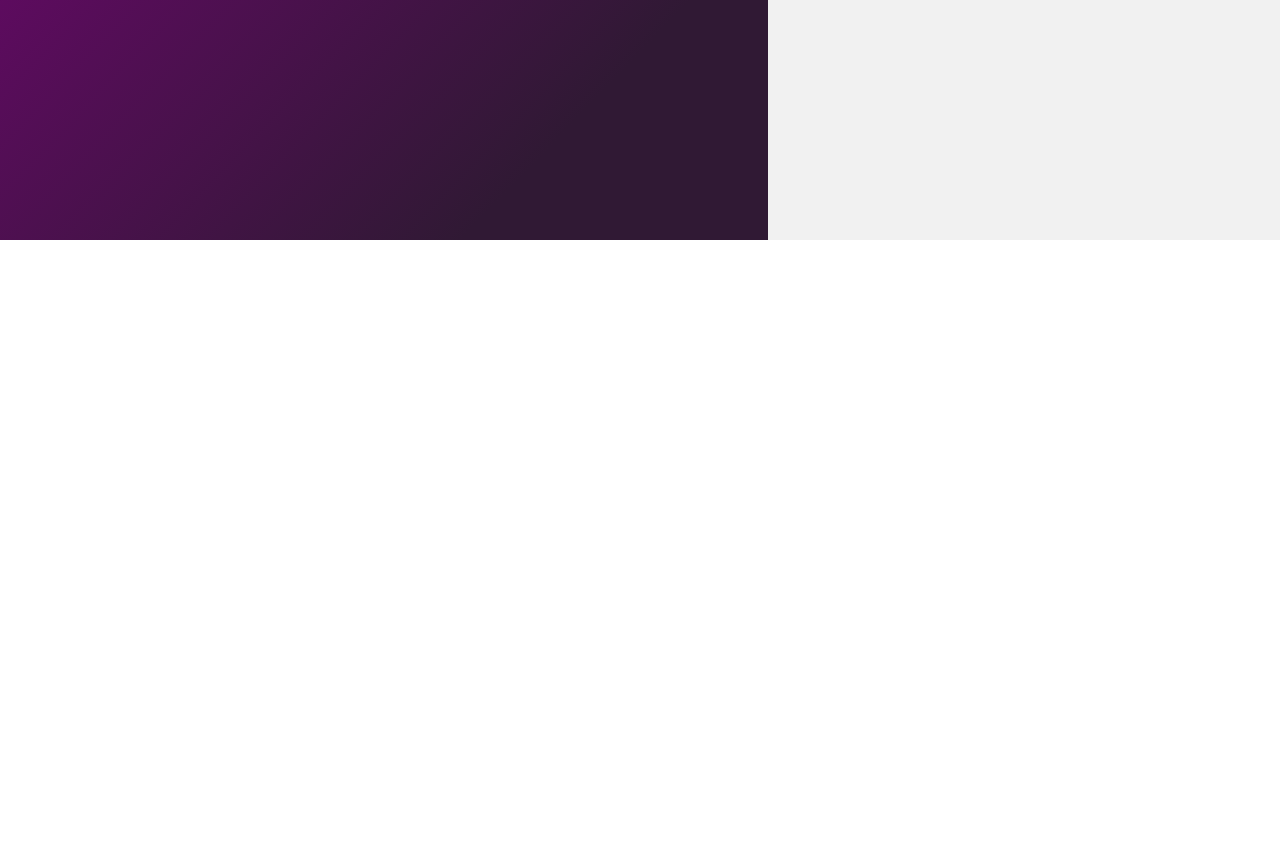
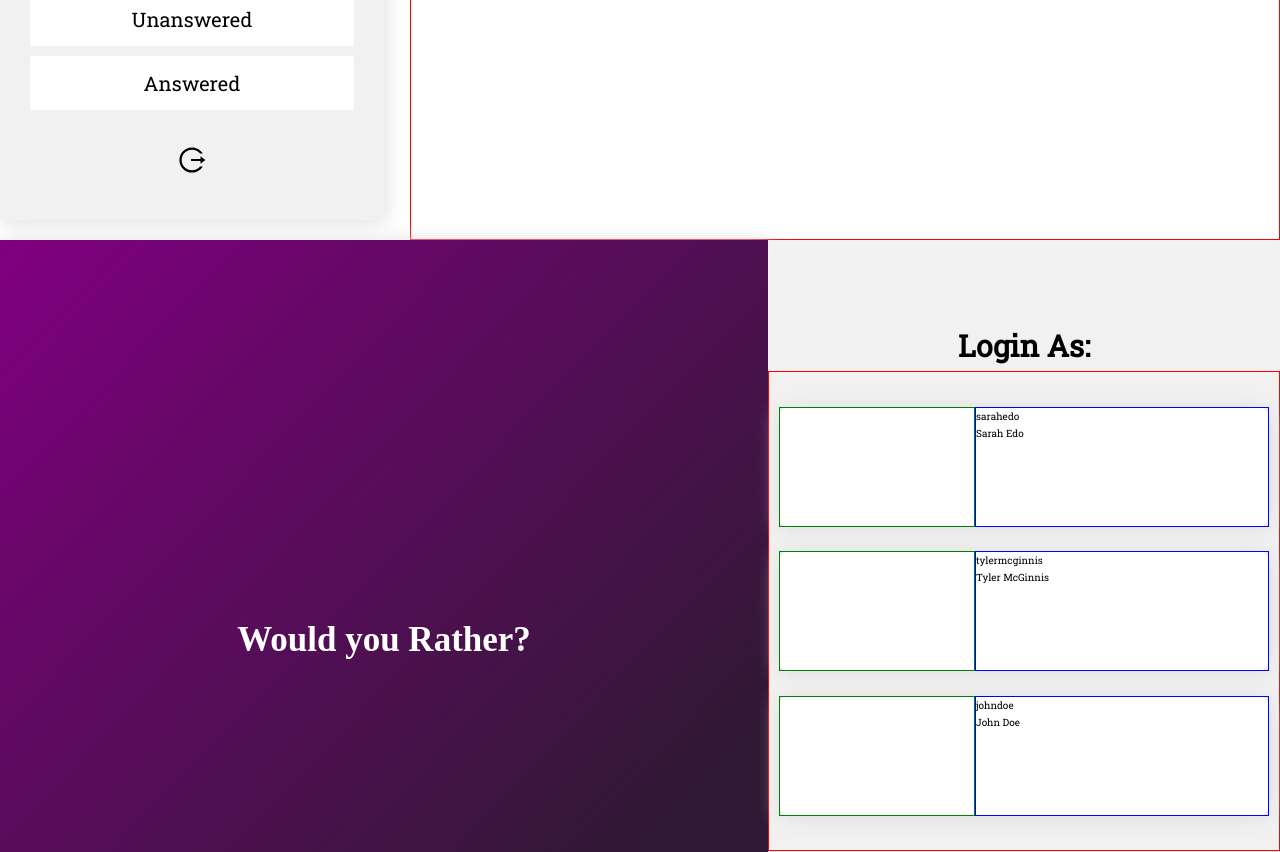
Before and after one commit to Haroonabdulrazaq/would-you-rather, a React (Create React App) app: page / in a window 1280 px wide. Shown: the part 560-1412 px from the top of the page. Before the commit the page ends 800 px from the top, so only its background shows below. Built offline with nearby package versions, Linux system fonts and the light colour scheme; a web font is replaced by a local one.

Commit message:
Authed User in to the App

```diff
--- /dev/null
+++ b/src/actions/authedUser.js
@@ -0,0 +1,8 @@
+export const SET_AUTHED_USER = 'SET_AUTHED_USER';
+
+export const authedUser = (id) => {
+  return {
+    type: SET_AUTHED_USER,
+    id
+  }
+}
--- a/src/actions/index.js
+++ b/src/actions/index.js
@@ -7,7 +7,6 @@ export function handleInitialData(){
   return async (dispatch)=>{
     return getInitialData()
       .then(({users, questions})=>{
-
         dispatch(getUsers(users))
         dispatch(getAllQuestions(questions))
       })
--- a/src/components/App.js
+++ b/src/components/App.js
@@ -1,6 +1,6 @@
 import React from 'react';
 import { connect } from 'react-redux';
-// import Home from './Home/Home';
+import Home from './Home/Home';
 import Login from './Login/Login';
 import './App.scss';
 import { handleInitialData } from '../actions';
@@ -8,14 +8,15 @@ import { handleInitialData } from '../actions';
 class App extends React.Component {
   componentDidMount(){
     this.props.handleInitialData();
-    console.log('This is a props', this.props);
+    // this.props.dispatch(handleInitialData());
   }
   render(){
-    console.log('This is second props',this.props);
+    console.log('This is a props', this.props);
+    const { questionId, userId } = this.props;
     return (
       <div className="App">
-        {/* <Home questionId= {this.props.questionId}/> */}
-        <Login />
+        <Home questionId= {questionId}/>
+        <Login userId={userId} />
       </div>
     );
   }
@@ -25,10 +26,12 @@ function mapStateToProps(state){
   console.log('My State', state);
   const {users, questions} = state;
   return {
-    users,
+    userId: Object.keys(users)
+    .sort((a,b) => users[b].timestamp - users[a].timestamp),
     questionId: Object.keys(questions)
     .sort((a,b) => questions[b].timestamp - questions[a].timestamp)
   }
 }
 
 export default connect(mapStateToProps, {handleInitialData})(App);
+//
--- a/src/components/Home/Home.js
+++ b/src/components/Home/Home.js
@@ -1,5 +1,4 @@
 import React, { Component } from 'react';
-// import {_getQuestions} from '../../_DATA';
 import {AiOutlineMenu} from 'react-icons/ai';
 import {AiOutlineLogout} from 'react-icons/ai';
 import {connect} from 'react-redux';
@@ -41,12 +40,4 @@ class Home extends Component {
   }
 }
 
-function mapStateToProps({questions}){
-  // console.log('Home mapStateToProps', questions);
-  return {
-    questions
-  }
-}
-
-
-export default connect(mapStateToProps)(Home);
+export default connect()(Home);
--- a/src/components/Login/Login.js
+++ b/src/components/Login/Login.js
@@ -1,17 +1,29 @@
 import React, { Component } from 'react';
+import { connect } from 'react-redux';
+import User from './User';
 import './Login.scss';
 
 class Login extends Component {
+
   render() {
     return (
       <div className='login-wrapper'>
         <div className='cover'>
           <h3>Would you Rather?</h3>
         </div>
-        <div className='login'></div>
+        <div className='login'>
+          <h2>Login As:</h2>
+          <div className='user-u-list'>
+            {
+              this.props.userId.map((id)=>(
+                <User id={id} key={id} />
+              ))
+            }
+          </div>
+        </div>
       </div>
     )
   }
 }
 
-export default Login;
+export default connect()(Login);
--- a/src/components/Login/Login.scss
+++ b/src/components/Login/Login.scss
@@ -34,10 +34,33 @@
     width: 100%;
     min-height: inherit;
     background: $ash;
-    // box-shadow: $shadow;
+    color: $black;
+    padding-top: 10vh;
+    color: $black;
+    h2 {
+      text-align: center;
+      font-size: 2rem;
+
+      @include responsive(tab) {
+        font-size: 2.5rem;
+      }
+      @include responsive(desktop) {
+        font-size: 3rem;
+      }
+    }
+    .user-u-list {
+      border: 1px solid red;
+      padding: 1rem;
+      min-height: 60vh;
+
+      display: flex;
+      flex-direction: column;
+      justify-content: space-evenly;
+      align-items: center;
+    }
+
     @include responsive(tab) {
       width: 40%;
     }
-
   }
 }
--- /dev/null
+++ b/src/components/Login/User.js
@@ -0,0 +1,36 @@
+import React, { Component } from 'react';
+import { connect } from 'react-redux';
+import { authedUser } from '../../actions/authedUser';
+import './user.scss';
+
+class User extends Component {
+  handleLogin=(id)=> {
+    this.props.dispatch(authedUser(id))
+  }
+
+  render() {
+    const { user } = this.props;
+    if(user === null){
+      return <p>This User does not exist</p>
+    }
+    const {id, name} = user;
+    return (
+      <div className='user-wrapper' onClick={()=> this.handleLogin(id)}>
+        <div className='avatar'></div>
+        <div className='user-info'>
+          <p>{id}</p>
+          <p>{name}</p>
+        </div>
+      </div>
+    )
+  }
+}
+
+function mapStateToProps({users}, {id}){
+  const user = users[id]
+  return {
+    user
+  }
+}
+
+export default connect(mapStateToProps)(User);
--- /dev/null
+++ b/src/components/Login/user.scss
@@ -0,0 +1,26 @@
+@import "../../assets/stylesheets/mediaQuery.scss";
+@import "../../assets/stylesheets/utils.scss";
+
+.user-wrapper {
+  // border: 1px solid chartreuse;
+  width: 100%;
+  height: 15vh;
+  background: $white;
+  box-shadow: $shadow;
+  border-radius: 1rem;
+  cursor: pointer;
+
+  display: flex;
+
+  .avatar{
+    width: 40%;
+    height: inherit;
+    border: 1px solid green;
+  }
+  .user-info{
+    width: 60%;
+    height: inherit;
+    border: 1px solid blue;
+  }
+
+}
--- /dev/null
+++ b/src/reducers/authedUserReducer.js
@@ -0,0 +1,12 @@
+import { SET_AUTHED_USER } from "../actions/authedUser";
+
+function authedUserReducer(state=null, action){
+  switch (action.type) {
+    case SET_AUTHED_USER:
+      return  action.id
+    default:
+      return state;
+  }
+}
+
+export default authedUserReducer;
--- a/src/reducers/index.js
+++ b/src/reducers/index.js
@@ -1,10 +1,12 @@
 import { combineReducers } from "redux";
 import questionsReducer from './questionsReducer';
 import usersReducer from './usersReducer';
+import authedUserReducer from './authedUserReducer';
 
 const rootReducer = combineReducers({
   users: usersReducer,
   questions: questionsReducer,
+  authedUser: authedUserReducer,
 });
 
 export default rootReducer;
```
